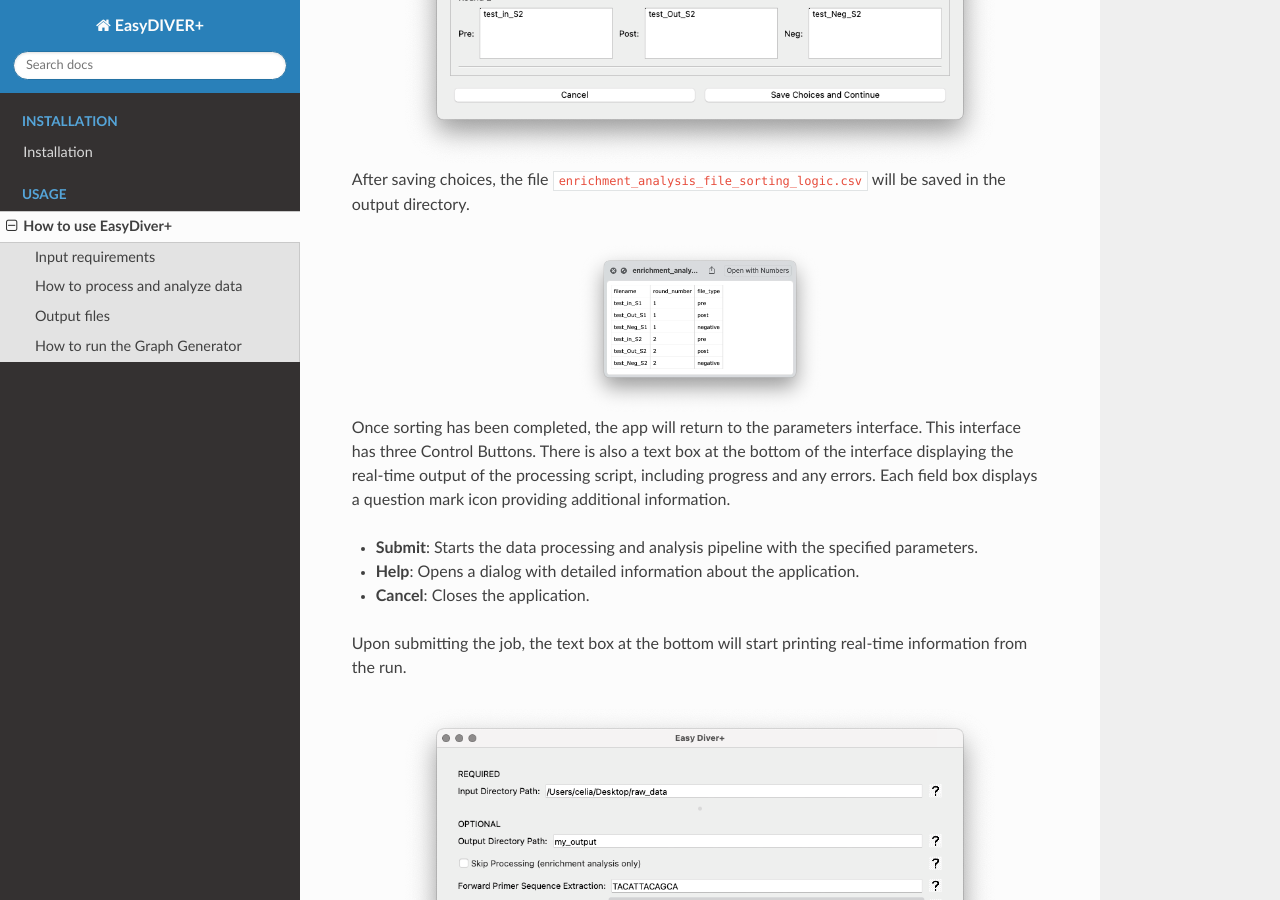
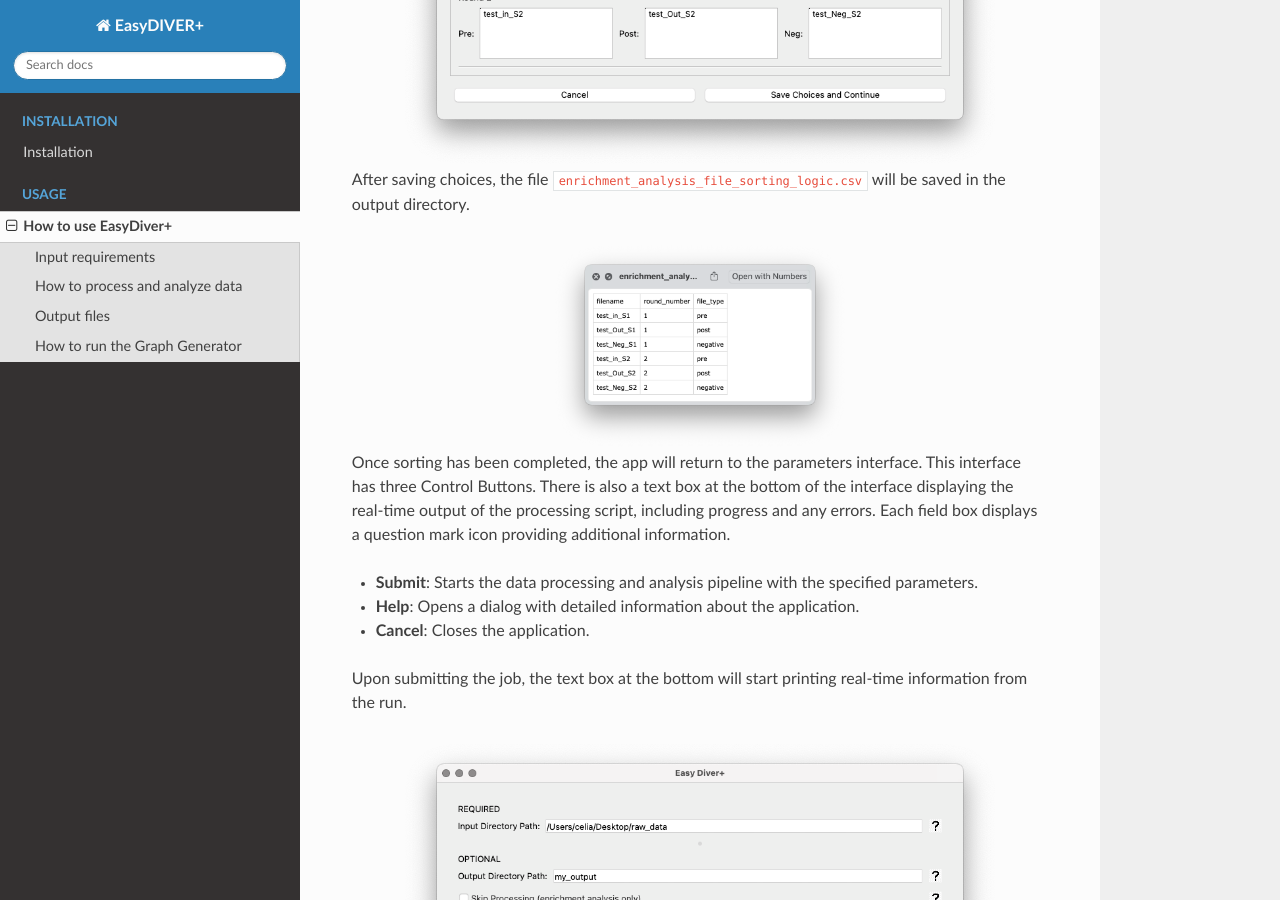
Before and after one commit to celiablanco/EasyDiverPlus, a Sphinx documentation site: the page built from docs/source/usage.rst, in a window 1280 px wide and 900 px high, scrolled down 6079 px. Built offline with Sphinx 7.4.7 and the Read the Docs theme 3.1.0, drawn with Linux system fonts in a browser that asks for light colours.

Commit message:
larger pic

```diff
--- a/docs/source/usage.rst
+++ b/docs/source/usage.rst
@@ -115,7 +115,7 @@ After saving choices, the file ``enrichment_analysis_file_sorting_logic.csv`` wi
 .. image:: _static/images/table.png
    :alt: EasyDiver+
    :align: center
-   :width: 250px
+   :width: 300px
 
 Once sorting has been completed, the app will return to the parameters interface.
 This interface has three Control Buttons.
```
